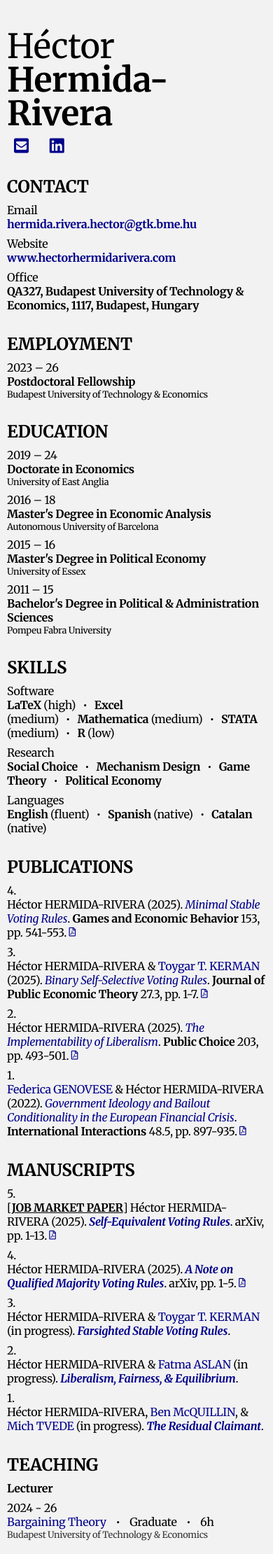
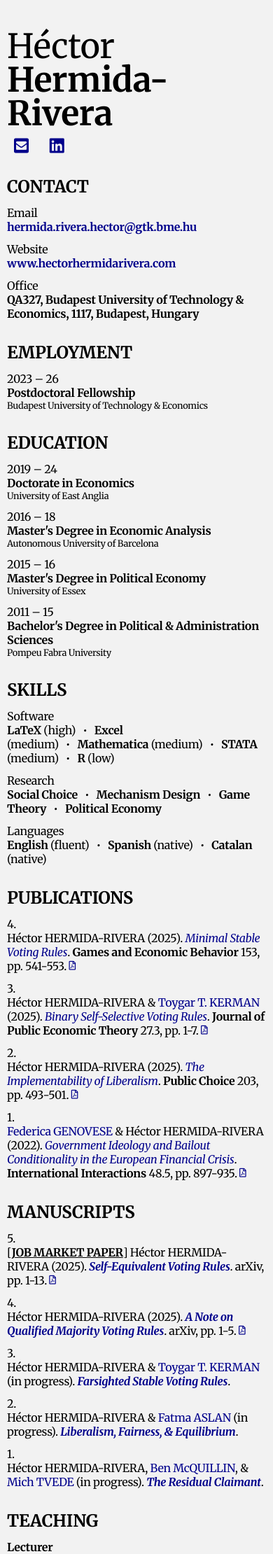
Before and after one commit to HectorHermidaRivera/hectorhermidarivera.github.io, a Jekyll site: the page built from cv.md, in a window 390 px wide. Shown: the top 2220 px of the page at 70% size. Built offline with Jekyll 4.4.1, drawn with Linux system fonts in a browser that asks for light colours; a style sheet for code colours, icons or effects is not loaded.

Commit message:
Update style.css

```diff
--- a/assets/css/style.css
+++ b/assets/css/style.css
@@ -342,7 +342,7 @@ h2.collapsible-link {
   .two-column-3rows .label {
     text-align: left !important;
     width: 100%;
-    margin-top: 8px;
+    margin-top: 12px;
     margin-bottom: 0px;
   }
   .two-column .value,
```
